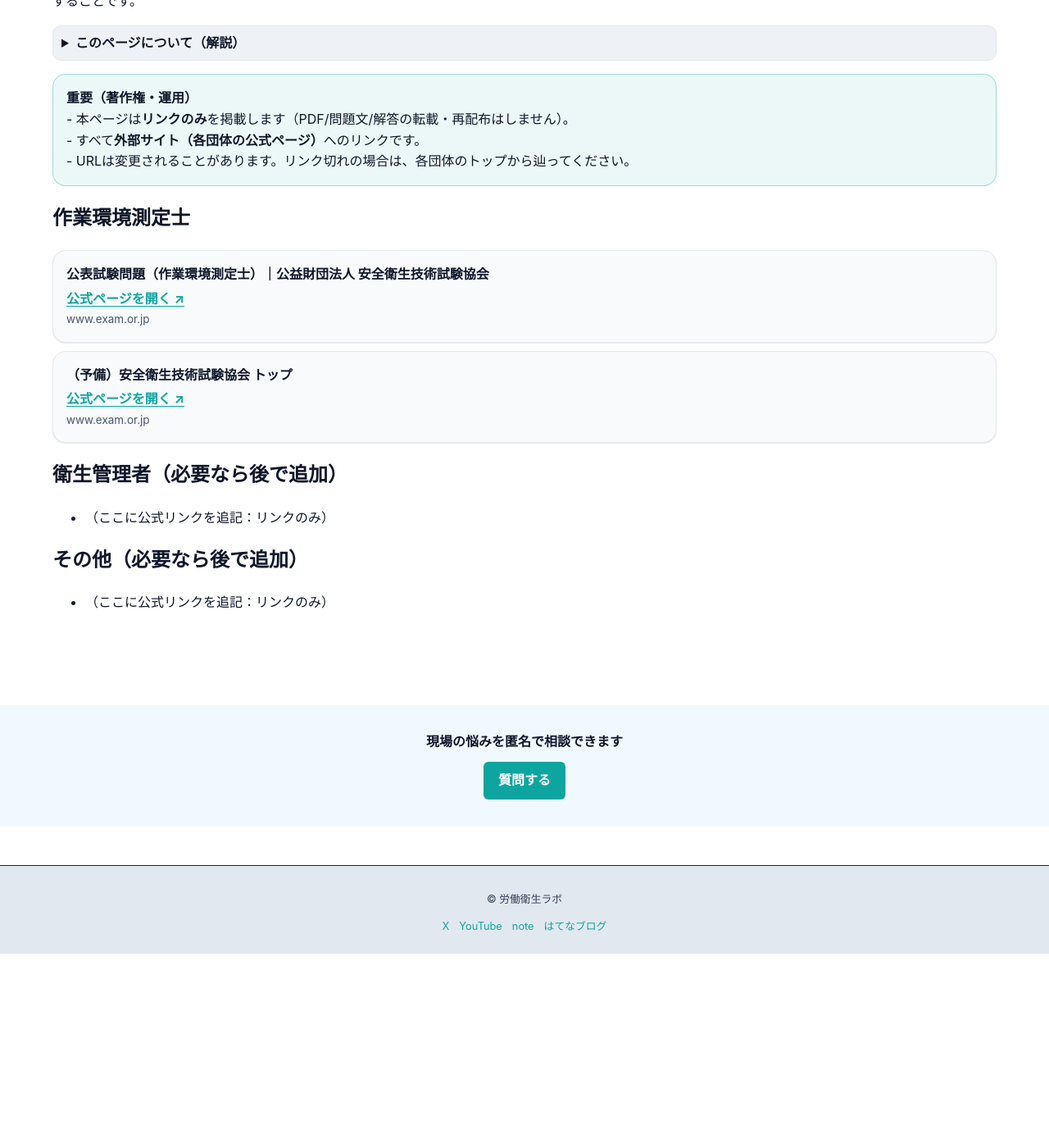
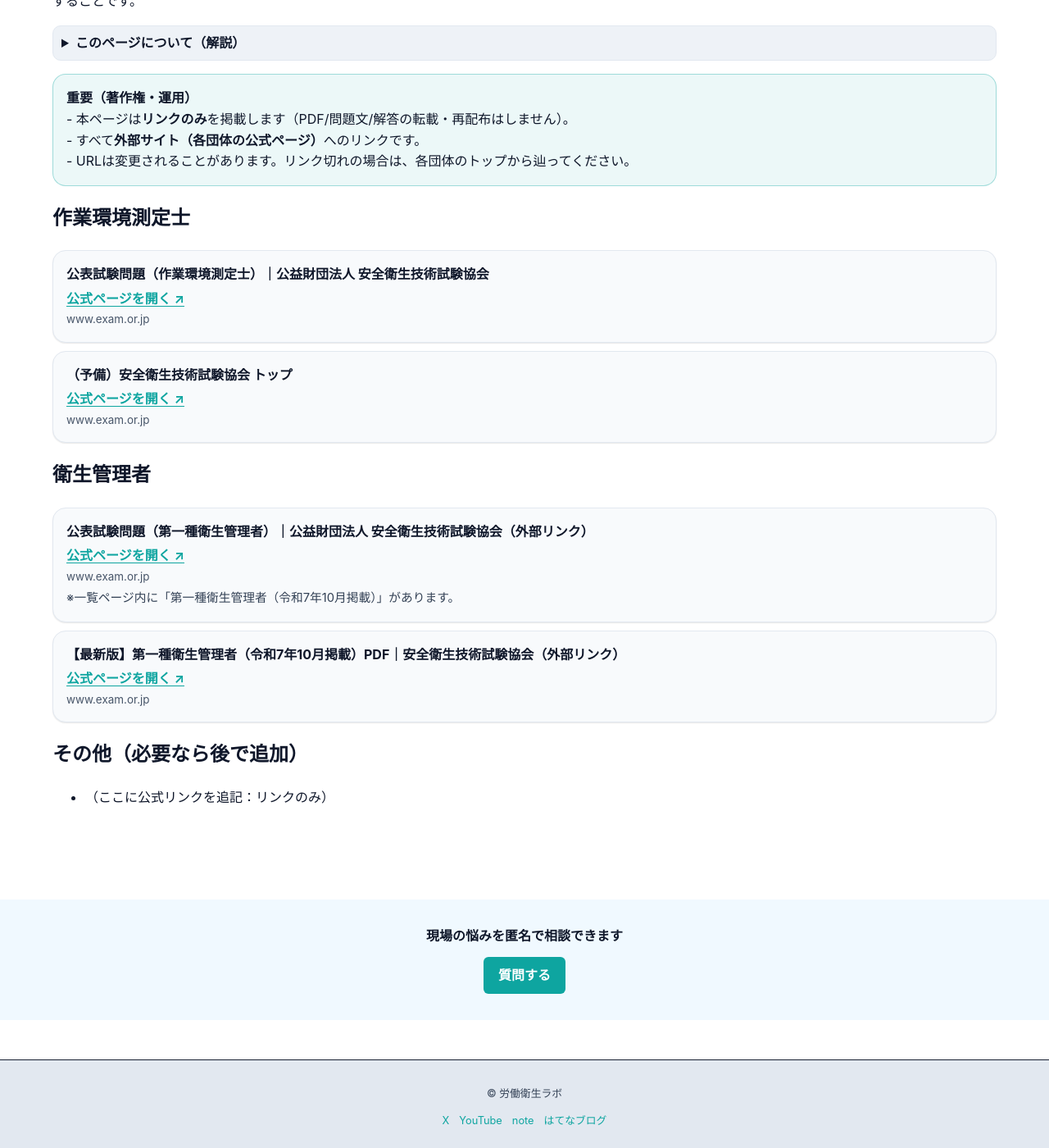
Before and after one commit to rodoeisei-lab/rodoeisei-lab, a Jekyll site: the page built from pages/past-exams.md, in a window 1280 px wide and 1400 px high, scrolled down 668 px. Shown: the whole window at 82% size. Built offline with Jekyll 4.4.1, drawn with Linux system fonts in a browser that asks for light colours; before the commit the page ends 1831 px from its top, so only the background shows below that.

Commit message:
Add first-class health supervisor past exam links

```diff
--- a/assets/css/main.css
+++ b/assets/css/main.css
@@ -1547,6 +1547,13 @@ main#main .section .container a:not(.btn-step):not(.btn-step-primary):not(.btn-a
   color: var(--muted);
 }
 
+
+.link-note {
+  margin-top: 4px;
+  font-size: .92rem;
+  color: var(--text-soft);
+}
+
 @media (max-width: 768px) {
   .link-card {
     padding: 11px 12px;
--- a/pages/past-exams.md
+++ b/pages/past-exams.md
@@ -48,9 +48,20 @@ permalink: /past-exams/
   <div class="link-domain">www.exam.or.jp</div>
 </div>
 
-## 衛生管理者（必要なら後で追加）
+## 衛生管理者
 
-- （ここに公式リンクを追記：リンクのみ）
+<div class="link-card">
+  <div class="link-title">公表試験問題（第一種衛生管理者）｜公益財団法人 安全衛生技術試験協会（外部リンク）</div>
+  <a class="link-action" href="https://www.exam.or.jp/lckohyo/" target="_blank" rel="noopener noreferrer">公式ページを開く ↗</a>
+  <div class="link-domain">www.exam.or.jp</div>
+  <div class="link-note">※一覧ページ内に「第一種衛生管理者（令和7年10月掲載）」があります。</div>
+</div>
+
+<div class="link-card">
+  <div class="link-title">【最新版】第一種衛生管理者（令和7年10月掲載）PDF｜安全衛生技術試験協会（外部リンク）</div>
+  <a class="link-action" href="https://www.exam.or.jp/wp-content/uploads/2025/10/LC20252114.pdf" target="_blank" rel="noopener noreferrer">公式ページを開く ↗</a>
+  <div class="link-domain">www.exam.or.jp</div>
+</div>
 
 ## その他（必要なら後で追加）
 
```
